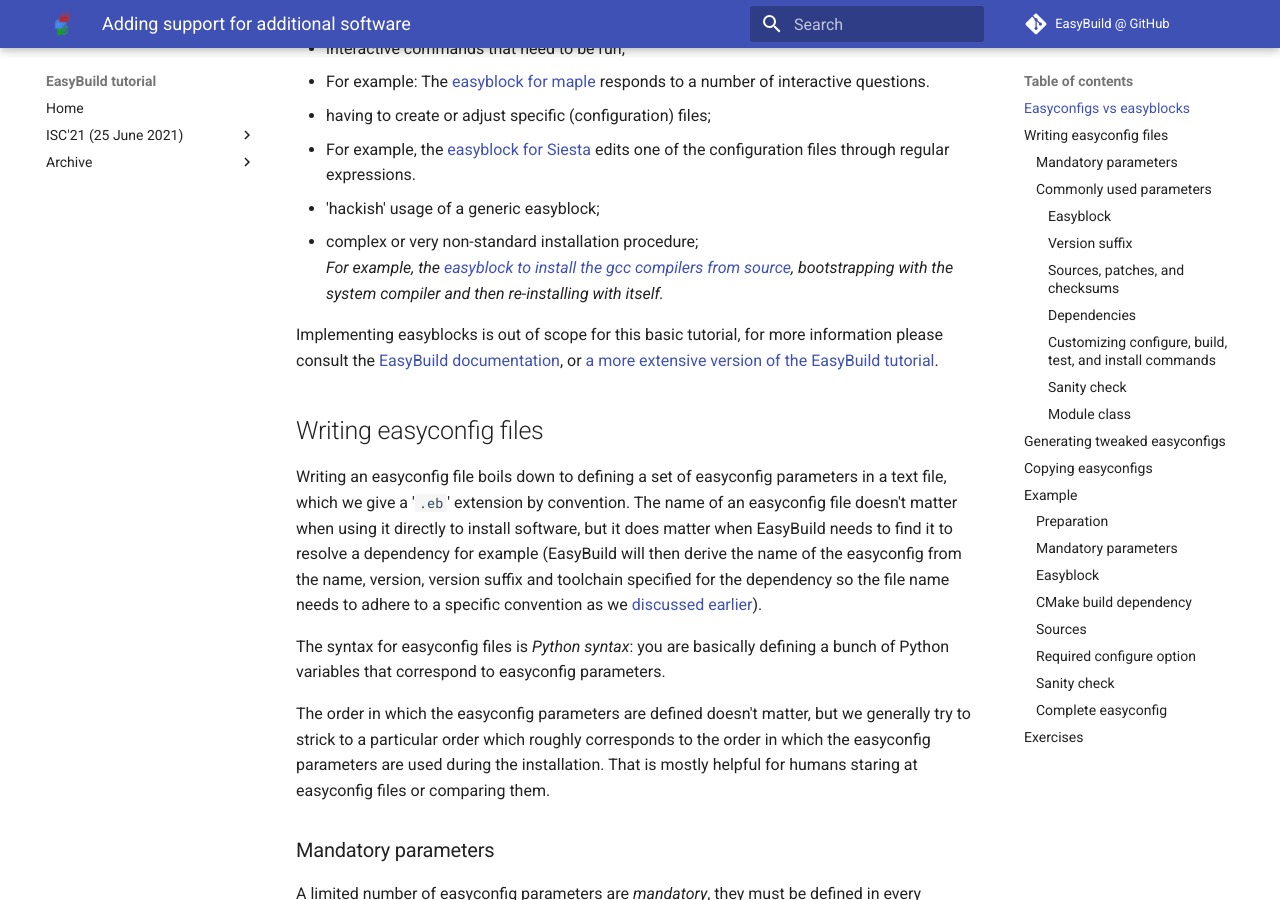
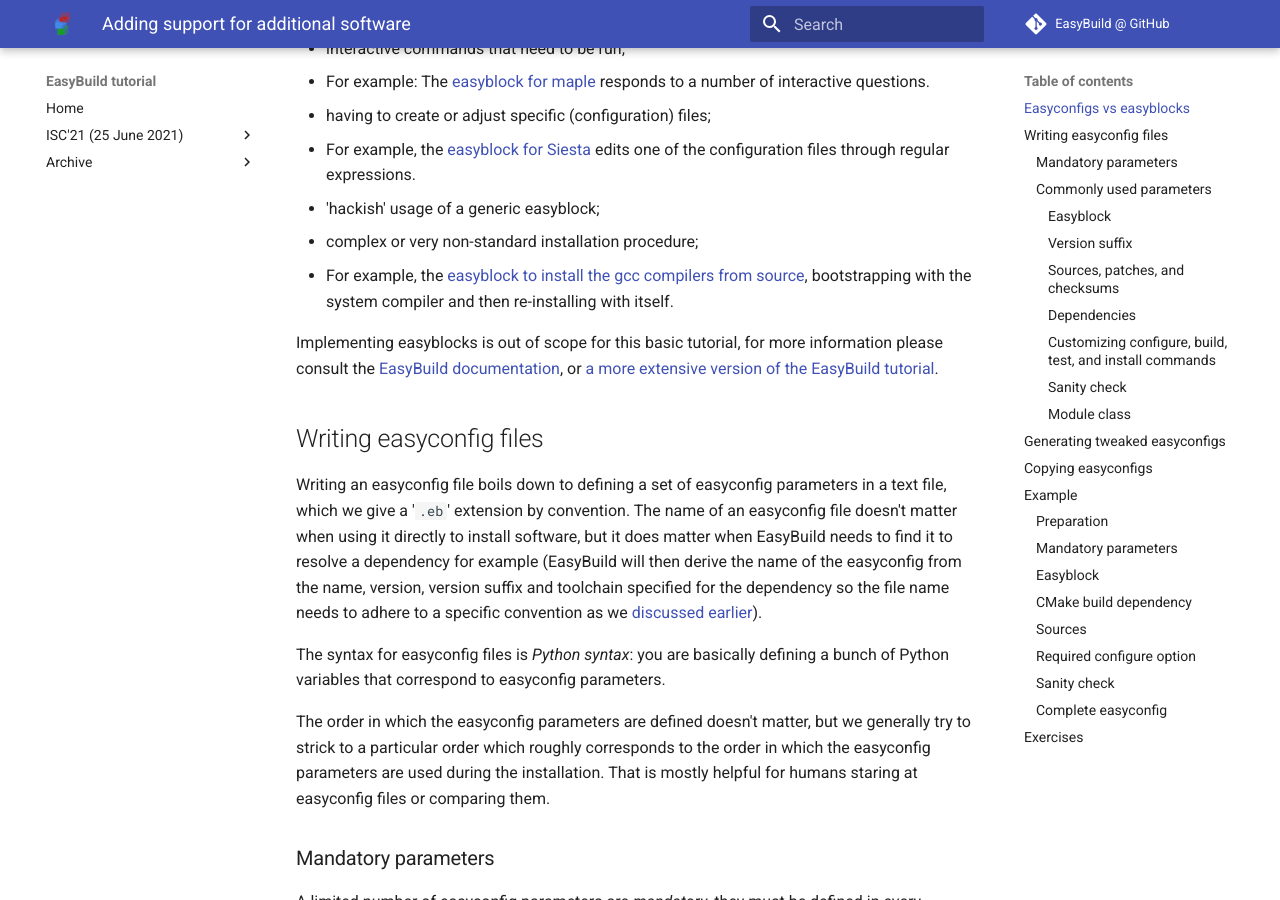
Before and after one commit to easybuilders/easybuild-tutorial, an MkDocs documentation site: the page built from docs/2022-isc22/adding_support_additional_software.md, in a window 1280 px wide and 900 px high, scrolled down 1281 px. Built offline with MkDocs 1.6.1 and Material for MkDocs 9.7.7, drawn with Linux system fonts in a browser that asks for light colours.

```diff
--- a/docs/2022-isc22/adding_support_additional_software.md
+++ b/docs/2022-isc22/adding_support_additional_software.md
@@ -53,8 +53,8 @@ Reasons to consider implementing a software-specific easyblock rather than using
     edits one of the configuration files through regular expressions.
 * 'hackish' usage of a generic easyblock;
 * complex or very non-standard installation procedure;
-  *For example, the [easyblock to install the gcc compilers from source](https://github.com/easybuilders/easybuild-easyblocks/blob/develop/easybuild/easyblocks/g/gcc.py),
-  bootstrapping with the system compiler and then re-installing with itself.*
+  * For example, the [easyblock to install the gcc compilers from source](https://github.com/easybuilders/easybuild-easyblocks/blob/develop/easybuild/easyblocks/g/gcc.py),
+    bootstrapping with the system compiler and then re-installing with itself.
 
 Implementing easyblocks is out of scope for this basic tutorial, for more information please consult
 the [EasyBuild documentation](https://docs.easybuild.io/en/latest/Implementing-easyblocks.html),
```
